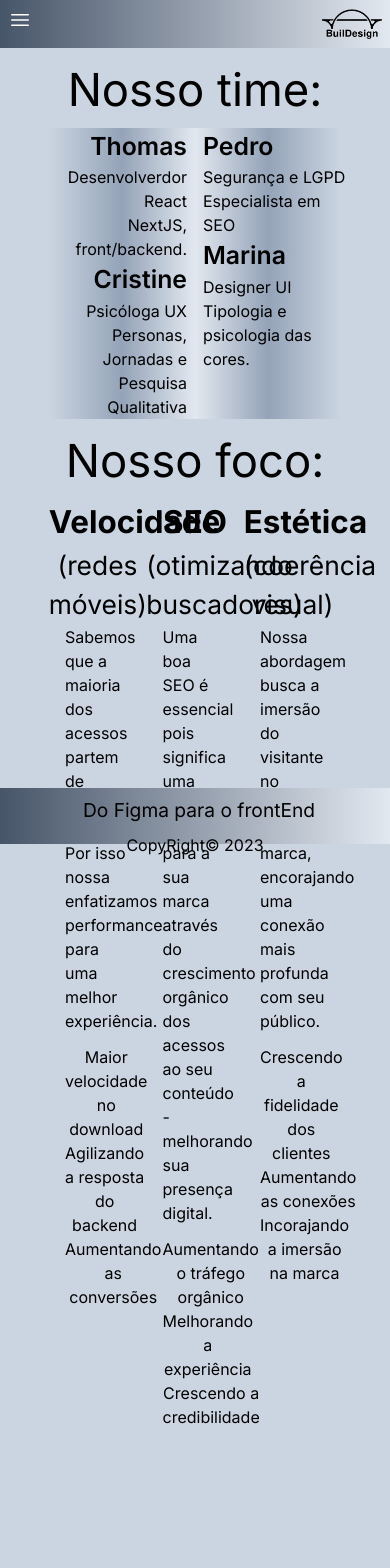
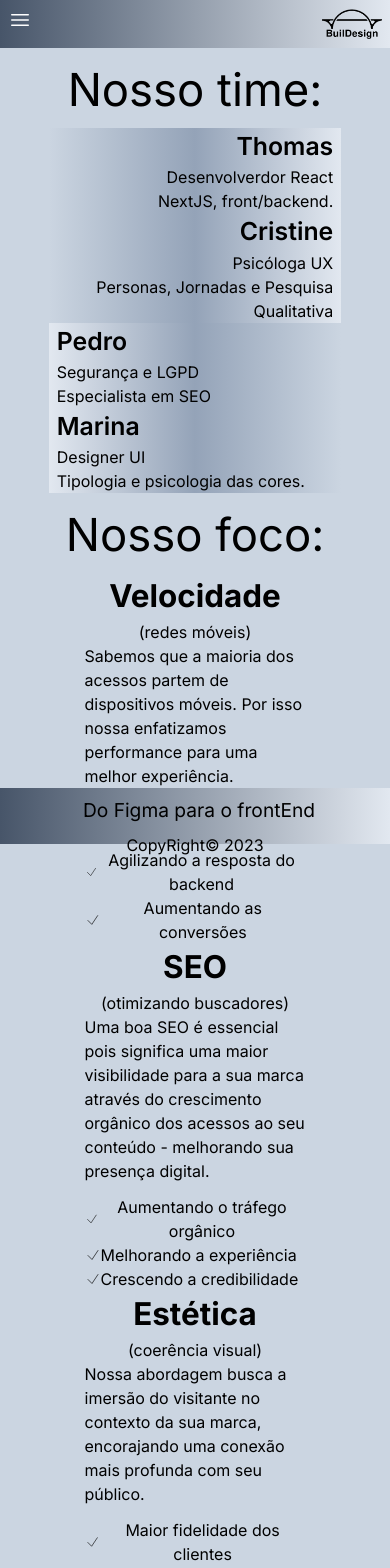
Before and after one commit to ttsoares/buildesign, a Next.js app: page /about in a window 390 px wide. Shown: the top 1568 px of the page. Before the commit the page ends 1498 px from the top, so only its background shows below. Built offline with nearby package versions, Linux system fonts and the light colour scheme.

Commit message:
Sobre responsivo

```diff
--- a/app/about/page.jsx
+++ b/app/about/page.jsx
@@ -21,9 +21,9 @@ function tick() {
 
 const Pahe = () => {
   return (
-    <section className="w-full h-fit md:h-screen ">
+    <section className="w-full flex flex-col h-fit">
       <h1 className="text-4xl mt-2 w-fit mx-auto mb-1">Nosso time:</h1>
-      <div className="w-3/4 grid grid-cols-2 mx-auto text-md">
+      <div className="w-3/4 grid grid-cols-1  md:grid-cols-2 mx-auto">
         <div className="w-full bg-gradient-to-l from-slate-200 via-slate-400  to-slate-300 text-right pr-2">
           <div className="w-full">
             <h2 className="font-semibold text-lg">Thomas</h2>
@@ -54,15 +54,15 @@ const Pahe = () => {
       <h1 className="text-4xl mt-2 w-fit mx-auto mb-1">
         Nosso <span className="for-font-extrabold">foco</span>:
       </h1>
-      <div className="w-3/4 grid grid-cols-3 mx-auto text-center">
+      <div className="w-[85%] grid grid-cols-1 md:grid-cols-3 mx-auto text-center">
         <div className="">
           <h2 className="text-2xl font-bold">Velocidade</h2>
-          <p className="text-xl">(redes móveis)</p>
+          <p className="text-md">(redes móveis)</p>
           <p className="font-normal text-left w-2/3 mx-auto">
             Sabemos que a maioria dos acessos partem de dispositivos móveis. Por
             isso nossa enfatizamos performance para uma melhor experiência.
           </p>
-          <div className="mt-3 w-2/3 mx-auto">
+          <div className="mt-3 w-2/3 mx-auto text-xs">
             <div className="flex items-center justify-start">
               {tick()}
               <p>Maior velocidade no download</p>
@@ -80,13 +80,13 @@ const Pahe = () => {
 
         <div>
           <h2 className="text-2xl font-bold">SEO</h2>
-          <p className="text-xl">(otimizando buscadores)</p>
+          <p className="text-md">(otimizando buscadores)</p>
           <p className="font-normal text-left w-2/3 mx-auto">
             Uma boa SEO é essencial pois significa uma maior visibilidade para a
             sua marca através do crescimento orgânico dos acessos ao seu
             conteúdo - melhorando sua presença digital.
           </p>
-          <div className="mt-3 w-2/3 mx-auto">
+          <div className="mt-3 w-2/3 mx-auto text-xs">
             <div className="flex items-center justify-start">
               {tick()}
               <p>Aumentando o tráfego orgânico</p>
@@ -104,15 +104,15 @@ const Pahe = () => {
 
         <div>
           <h2 className="text-2xl font-bold">Estética</h2>
-          <p className="text-xl">(coerência visual)</p>
+          <p className="text-md">(coerência visual)</p>
           <p className="font-normal text-left w-2/3 mx-auto">
             Nossa abordagem busca a imersão do visitante no contexto da sua
             marca, encorajando uma conexão mais profunda com seu público.
           </p>
-          <div className="mt-3 w-2/3 mx-auto">
+          <div className="mt-3 w-2/3 mx-auto text-xs">
             <div className="flex items-center justify-start">
               {tick()}
-              <p>Crescendo a fidelidade dos clientes</p>
+              <p>Maior fidelidade dos clientes</p>
             </div>
             <div className="flex items-center justify-start">
               {tick()}
```
